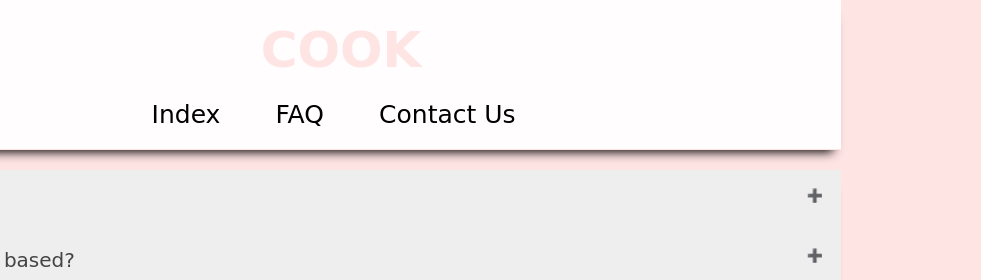
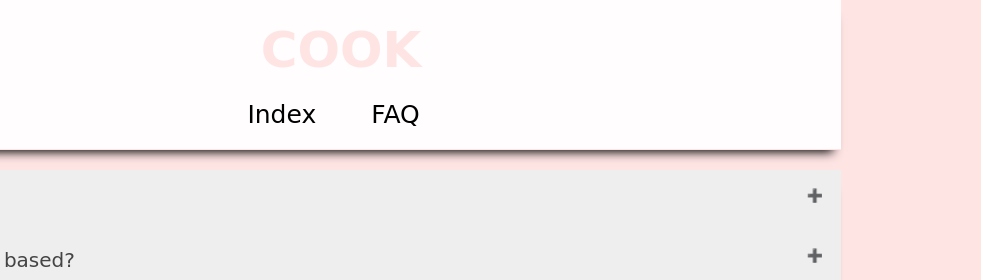
Before and after one commit to claireeeep/cookerywebsitefaq, a plain HTML site: page index.html in a window 1280 px wide. Shown: the top 280 px of the page, 299-1280 px from the left. Drawn offline with Linux system fonts and the light colour scheme; a web font is replaced by a local one.

Commit message:
removed contact us page
maybe replace later when page exists

```diff
--- a/index.html
+++ b/index.html
@@ -167,7 +167,6 @@ color:black;}
 	<ul>
 		<li><a href="https://clairepurslow.github.io/cookerywebsiteindex">Index</a></li>
 		<li><a href="#">FAQ</a></li>
-		<li><a href="https://clairepurslow.github.io/cookerywebsitecontact">Contact Us</a></li>
 	</ul>
 	</div>
 	</div>
```
